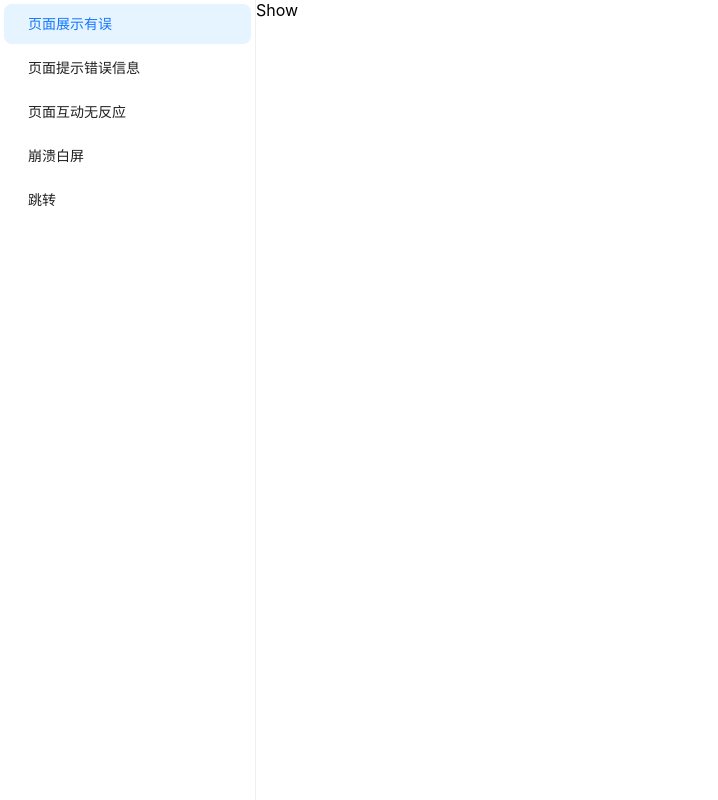
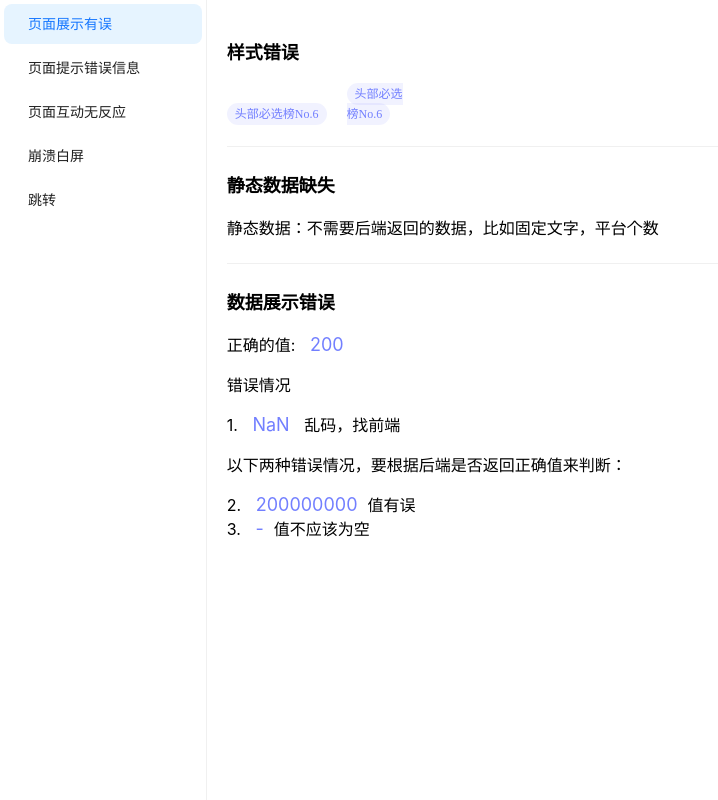
Before and after one commit to nryz-fe/pm-learn-demo, a React (Create React App) app: page / in a window 1280 px wide. Shown: the whole page, without its empty margins (0-718 px from the left). Built offline with nearby package versions, Linux system fonts and the light colour scheme.

Commit message:
feat: 添加前端展示错误的示例

```diff
--- a/src/components/Error.jsx
+++ b/src/components/Error.jsx
@@ -3,7 +3,7 @@ import { useEffect } from "react";
 import { request } from "../config/request";
 
 const Error = () => {
-  const load = async (value) => {
+  const load = async (value, first) => {
     const {
       result,
       success,
@@ -14,10 +14,9 @@ const Error = () => {
       { value }
     );
     if (success && result) {
-      console.log(result);
       message.success(msg);
     } else {
-      message.error(msg);
+      message.error(first ? `这是一进入页面就报错的请求。${msg}` : msg);
     }
   };
 
@@ -37,7 +36,7 @@ const Error = () => {
   };
 
   useEffect(() => {
-    load("error");
+    load("error", true);
   }, []);
 
   return (
--- a/src/components/Pending.jsx
+++ b/src/components/Pending.jsx
@@ -41,12 +41,12 @@ const Pending = () => {
   };
 
   return (
-    <>
+    <div style={{ margin: "20px" }}>
       <Button type="primary" onClick={showModal}>
         Open Modal
       </Button>
       <Modal
-        title="Basic Modal"
+        title="一个 弹窗"
         open={isModalOpen}
         onOk={handlePending}
         onCancel={handleCancel}
@@ -67,14 +67,18 @@ const Pending = () => {
           </Button>,
         ]}
       >
-        <p>互动为什么无反应</p>
-        <p>提交：一直转圈 后端接口返回时间过长</p>
+        <p>互动为什么无反应？</p>
         <p>
-          出错：打开控制台，提示报错，报错提示信息里有关键字undefined，not
+          <span style={{ color: "#1677ff" }}>提交：</span>一直转圈
+          后端接口返回时间过长
+        </p>
+        <p>
+          <span style={{ color: "#ff4d4f" }}>出错：</span>
+          打开控制台，提示报错，报错提示信息里有关键字undefined，not
           function，找前端
         </p>
       </Modal>
-    </>
+    </div>
   );
 };
 
--- /dev/null
+++ b/src/components/Show.css
@@ -0,0 +1,32 @@
+.wrapper {
+  width: 100%;
+  margin: 20px;
+}
+
+.title {
+  font-size: 18px;
+  font-weight: bold;
+}
+
+.cube-wrapper {
+  width: 60px;
+  display: inline-block;
+  margin-left: 20px;
+}
+
+.cube {
+  background: rgba(114, 127, 255, 0.1);
+  color: #727fff;
+  font-size: 12px;
+  font-family: Microsoft YaHei;
+  font-weight: 400;
+  padding: 4px 8px;
+  border-radius: 12px;
+}
+
+.text {
+  font-size: 18px;
+  color: #727fff;
+  margin-left: 10px;
+  margin-right: 10px;
+}
--- a/src/components/Show.jsx
+++ b/src/components/Show.jsx
@@ -1,5 +1,41 @@
+import { Divider } from "antd";
+import "./Show.css";
+
 const Show = () => {
-  return <>Show</>;
+  const a = 200;
+  return (
+    <div className="wrapper">
+      <p className="title">样式错误</p>
+      <span className="cube">头部必选榜No.6</span>
+      <div className="cube-wrapper">
+        <span className="cube">头部必选榜No.6</span>
+      </div>
+
+      <Divider />
+      <p className="title">静态数据缺失</p>
+      <p>静态数据：不需要后端返回的数据，比如固定文字，平台个数</p>
+
+      <Divider />
+      <p className="title">数据展示错误</p>
+      <div>
+        正确的值: <span className="text">{a}</span>
+      </div>
+      <p>错误情况</p>
+
+      <div>
+        1. <span className="text">{(a * "eu").toString()}</span> 乱码，找前端
+      </div>
+      <p>以下两种错误情况，要根据后端是否返回正确值来判断：</p>
+      <div>
+        2. <span className="text">{a * 1000000}</span>
+        值有误
+      </div>
+      <div>
+        3. <span className="text">-</span>
+        值不应该为空
+      </div>
+    </div>
+  );
 };
 
 export default Show;
--- a/src/config/request.js
+++ b/src/config/request.js
@@ -5,7 +5,6 @@ export const request = (method, url, data) =>
     if (method === "Get") {
       let newUrl = `${url}?`;
       for (let i in data) {
-        console.log(data, i);
         newUrl += `${i}=${data[i]}`;
       }
       // const newUrl = value ? `${url}?value=${value}` : url;
```
